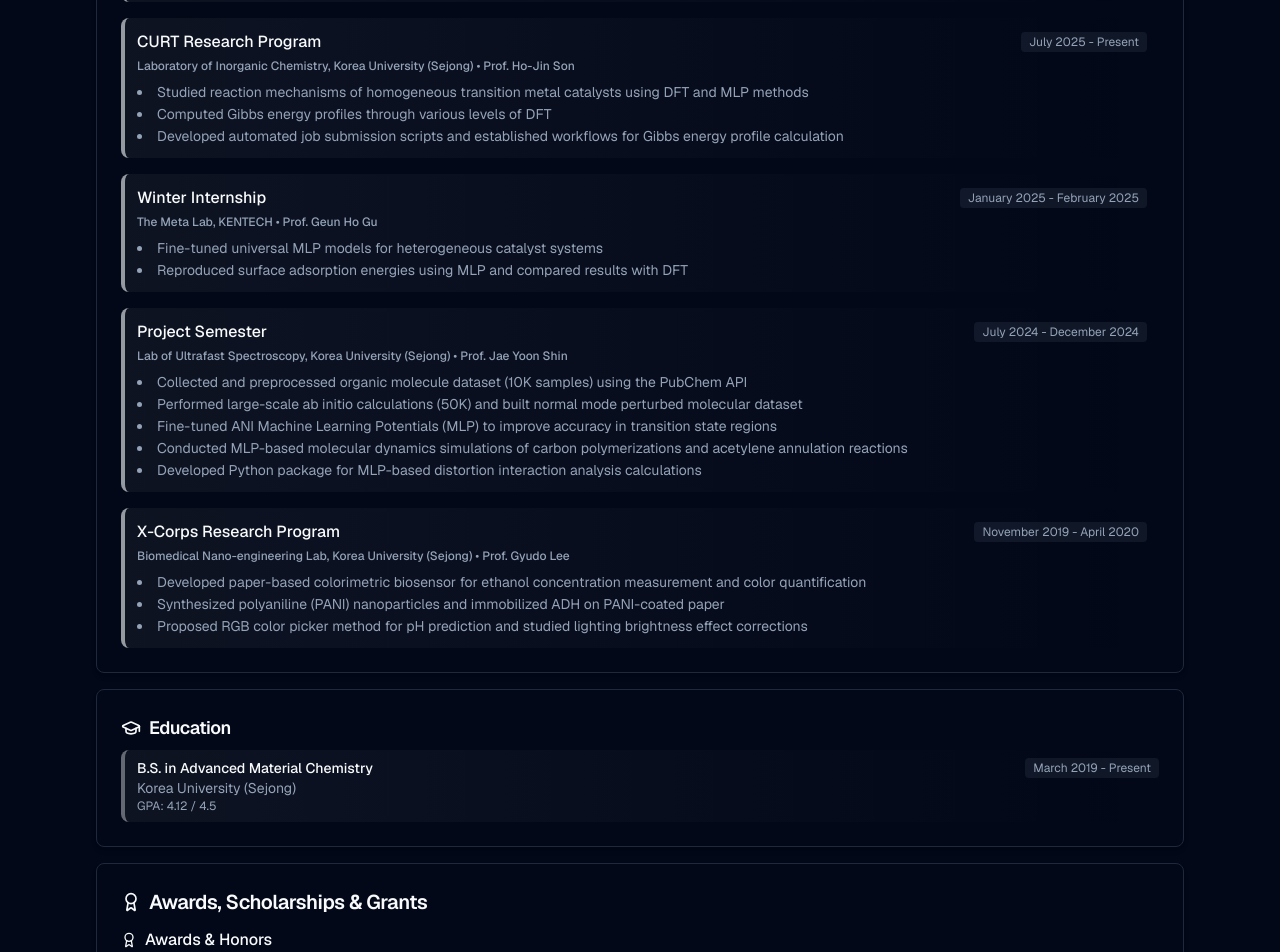
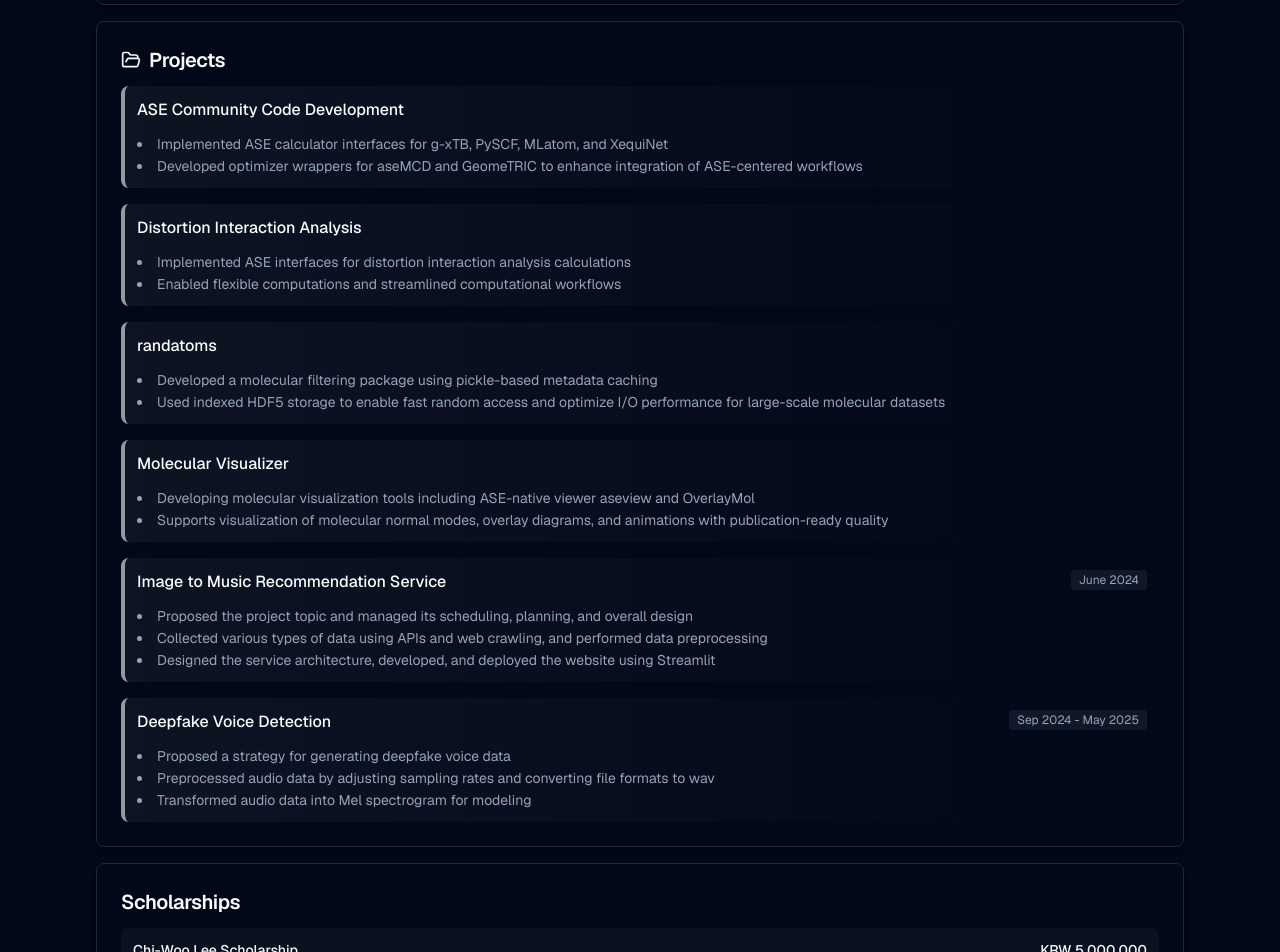
Before and after one commit to kangmg/CV, a Next.js app: page /CV/ in a window 1280 px wide. Shown: the part 1840-2792 px from the top of the page. Built offline with nearby package versions, Linux system fonts and the light colour scheme.

Commit message:
minor update

```diff
--- a/app/page.tsx
+++ b/app/page.tsx
@@ -32,12 +32,13 @@ import projectHighlightsData from "@/data/project-gallery.json"
 const cvSections = [
   { id: "research-interest", title: "Research Interest", icon: <Microscope className="h-4 w-4" /> },
   { id: "technical-skills", title: "Technical Skills", icon: <Code2 className="h-4 w-4" /> },
-  { id: "projects", title: "Projects", icon: <FolderOpen className="h-4 w-4" /> },
   { id: "research-experience", title: "Research Experience", icon: <FlaskConical className="h-4 w-4" /> },
   { id: "education", title: "Education", icon: <GraduationCap className="h-4 w-4" /> },
-  { id: "awards-scholarships", title: "Awards & Scholarships", icon: <Trophy className="h-4 w-4" /> },
+  { id: "projects", title: "Projects", icon: <FolderOpen className="h-4 w-4" /> },
+  { id: "scholarships", title: "Scholarships", icon: <Trophy className="h-4 w-4" /> },
+  { id: "awards", title: "Awards & Honors", icon: <Trophy className="h-4 w-4" /> },
+  { id: "grants", title: "Research Grants", icon: <Trophy className="h-4 w-4" /> },
   { id: "additional-activity", title: "Additional Activity", icon: <BookOpen className="h-4 w-4" /> },
-  { id: "presentations", title: "Presentations", icon: <Presentation className="h-4 w-4" /> },
   { id: "military-service", title: "Military Service", icon: <Shield className="h-4 w-4" /> },
 ]
 
@@ -71,9 +72,6 @@ export default function CVPage() {
             <section id="technical-skills" className="scroll-mt-24">
               <Skills skills={data.skills} />
             </section>
-            <section id="projects" className="scroll-mt-24">
-              <Projects projects={data.projects} />
-            </section>
             <section id="research-experience" className="scroll-mt-24">
               <ResearchExperience experiences={data.research_experience} />
             </section>
@@ -85,10 +83,27 @@ export default function CVPage() {
                 showOnlyEducation={true}
               />
             </section>
-            <section id="awards-scholarships" className="scroll-mt-24">
+            <section id="projects" className="scroll-mt-24">
+              <Projects projects={data.projects} />
+            </section>
+            <section id="scholarships" className="scroll-mt-24">
+              <Awards
+                awards={[]}
+                scholarships={data.scholarships}
+                grants={[]}
+              />
+            </section>
+            <section id="awards" className="scroll-mt-24">
               <Awards
                 awards={data.awards_honors}
-                scholarships={data.scholarships}
+                scholarships={[]}
+                grants={[]}
+              />
+            </section>
+            <section id="grants" className="scroll-mt-24">
+              <Awards
+                awards={[]}
+                scholarships={[]}
                 grants={data.grants}
               />
             </section>
@@ -100,9 +115,11 @@ export default function CVPage() {
                 showOnlyAdditionalActivity={true}
               />
             </section>
+            {/* Presentations section commented out to match PDF version
             <section id="presentations" className="scroll-mt-24">
               <Presentations presentations={data.presentations} />
             </section>
+            */}
             <section id="military-service" className="scroll-mt-24">
               <AdditionalInfo
                 education={data.education}
--- a/components/cv/awards.tsx
+++ b/components/cv/awards.tsx
@@ -9,31 +9,21 @@ interface AwardsProps {
 }
 
 export function Awards({ awards, scholarships, grants }: AwardsProps) {
-  const awardCategories = [
-    { title: "Awards & Honors", items: awards, icon: AwardIcon },
-    { title: "Scholarships", items: scholarships, icon: GraduationCap },
-    { title: "Grants", items: grants, icon: Gift },
-  ]
+  // Determine which section title to use based on which arrays have content
+  const sectionTitle = awards.length > 0 ? "Awards & Honors" :
+                      scholarships.length > 0 ? "Scholarships" :
+                      grants.length > 0 ? "Research Grants" : ""
 
   return (
     <Card className="border-border bg-card shadow-md hover:shadow-lg transition-shadow duration-300">
       <CardHeader className="pb-3">
-        <CardTitle className="text-xl font-semibold text-foreground flex items-center gap-2">
-          <AwardIcon className="h-5 w-5 text-primary" />
-          Awards, Scholarships & Grants
+        <CardTitle className="text-xl font-semibold text-foreground">
+          {sectionTitle}
         </CardTitle>
       </CardHeader>
       <CardContent className="pt-0">
-        <div className="space-y-6">
-          {awardCategories.map((category, index) => (
-            category.items.length > 0 && (
-              <div key={index}>
-                <h3 className="text-base font-medium text-foreground mb-3 flex items-center gap-2">
-                  <category.icon className="h-4 w-4 text-primary" />
-                  {category.title}
-                </h3>
         <div className="space-y-2">
-                  {category.items.map((item, itemIndex) => (
+          {[...awards, ...scholarships, ...grants].map((item, itemIndex) => (
             <div key={itemIndex} className="flex justify-between items-start p-3 bg-muted/30 rounded-lg">
               <div>
                 <p className="font-medium text-sm text-foreground">{item.name}</p>
@@ -43,10 +33,6 @@ export function Awards({ awards, scholarships, grants }: AwardsProps) {
             </div>
           ))}
         </div>
-              </div>
-            )
-          ))}
-        </div>
       </CardContent>
     </Card>
   )
```
Also changed, not shown: asset/workflow.png (added), 1 other file (tests, documents, lock files or other folders). Lines whose indentation alone changed are shown as unchanged.
